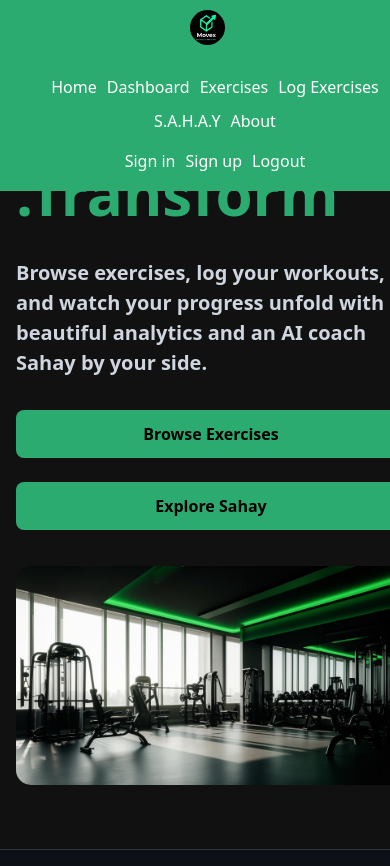
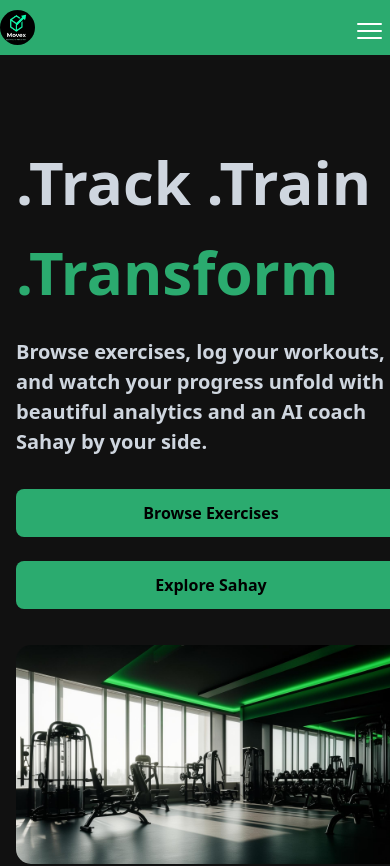
Before and after one commit to deveshchauhan1231-glitch/MoveX, a React (Vite) app in the folder Exercise/frontend/: page / in a window 390 px wide. Shown: the top 866 px of the page. Built offline with nearby package versions, Linux system fonts and the light colour scheme; no server answers.

Commit message:
Update Navbar.css

```diff
--- a/Exercise/frontend/src/styles/Navbar.css
+++ b/Exercise/frontend/src/styles/Navbar.css
@@ -30,20 +30,7 @@
     text-decoration: none;
 }
 
-@media (max-width: 768px) {
-    .bar {
-        height: auto;
-        padding: 10px 12px;
-        flex-direction: column;
-        gap: 8px;
-    }
 
-    .items {
-        width: 100%;
-        justify-content: center;
-        flex-wrap: wrap;
-    }
-}
 
 @media (max-width: 480px) {
     .items {
@@ -51,3 +38,47 @@
         padding: 8px;
     }
 }
+/* Hamburger - hidden on desktop */
+.hamburger {
+    display: none;
+    flex-direction: column;
+    gap: 5px;
+    cursor: pointer;
+    padding: 8px;
+}
+
+.hamburger span {
+    display: block;
+    width: 25px;
+    height: 2px;
+    background-color: white; /* change to match your navbar text color */
+    border-radius: 2px;
+    transition: all 0.3s ease;
+}
+
+/* Mobile */
+@media (max-width: 768px) {
+    .bar {
+        flex-wrap: wrap;
+        position: relative;
+    }
+
+    .hamburger {
+        display: flex;
+    }
+
+    .nav-links {
+        display: none;
+        width: 100%;
+        flex-direction: column;
+    }
+
+    .nav-links.open {
+        display: flex;
+    }
+
+    .nav-links .items {
+        flex-direction: column;
+        padding: 8px 0;
+    }
+}
```
